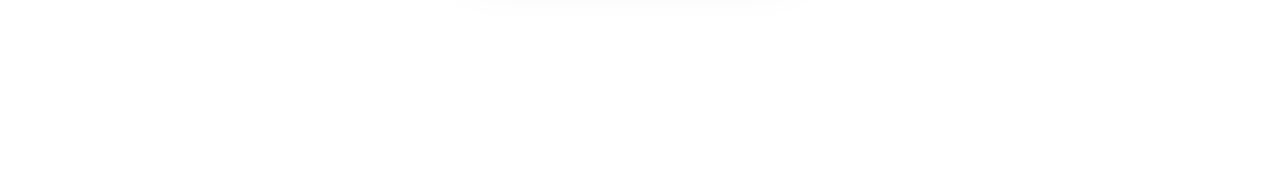
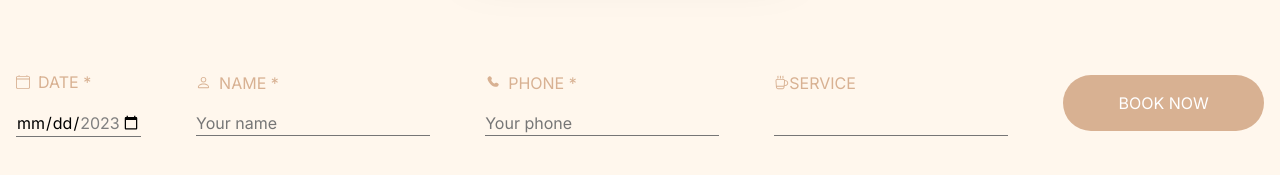
Before and after one commit to TatianaNovitskaya/beauty-nation, a Next.js app: page / in a window 1280 px wide. Shown: the part 729-904 px from the top of the page. Before the commit the page ends 800 px from the top, so only its background shows below. Built offline with nearby package versions, Linux system fonts and the light colour scheme; a web font is replaced by a local one.

Commit message:
Added book section

```diff
--- a/src/app/page.js
+++ b/src/app/page.js
@@ -1,10 +1,12 @@
-import Image from 'next/image'
+
 import MainSection from "@/components/sections/MainSection";
+import Book from "@/components/sections/Book";
 
 export default function Home() {
   return (
     <main className={"bg-orange-50"}>
       <MainSection/>
+      <Book/>
     </main>
   )
 }
```
